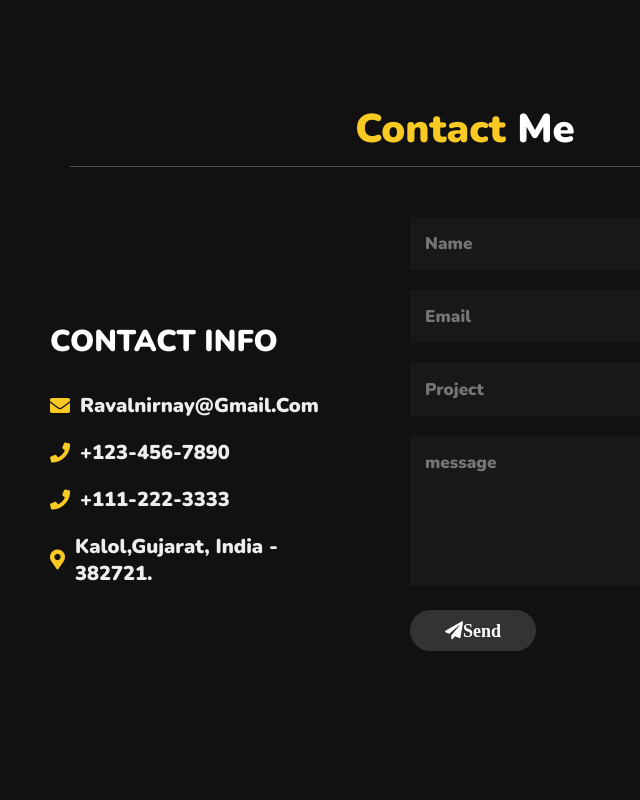
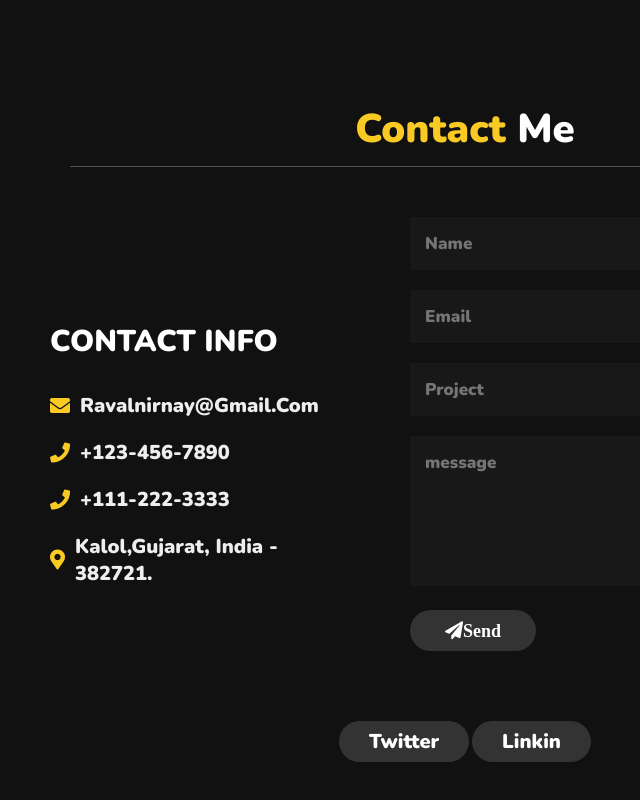
Before and after one commit to nirnay01/myportfolio, a plain HTML site: page index.html in a window 1280 px wide. Shown: the part 3118-3918 px from the top of the page, without its empty margins (350-990 px from the left). Drawn offline with nearby package versions, Linux system fonts and the light colour scheme.

Commit message:
add buttons

```diff
--- a/index.html
+++ b/index.html
@@ -225,6 +225,11 @@
         <textarea name="message" id="" cols="30" rows="10" class="message" placeholder="message"></textarea>
         <button type="submit" class="btn"><i class="fas fa-paper-plane">Send</i> </button>
     </form>
+    <br>
+    <div>
+      <a href="https://twitter.com/RavalNirnay" target="_blank"> <button class="btn">Twitter</button> </a>
+      <a href="https://www.linkedin.com/in/nirnay-raval-662b31246/" target="_blank"><button class="btn">Linkin</button></a>
+    </div>
 
 </div>
 
```
